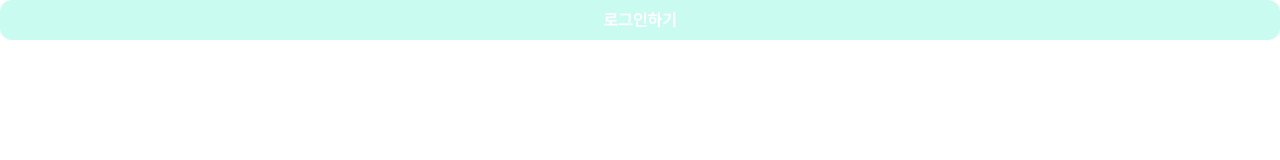
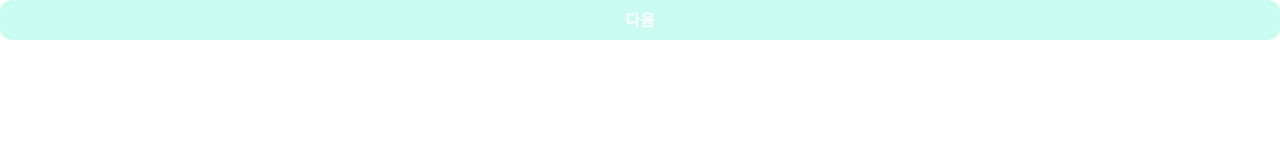
Before and after one commit to 37-dive-sopt-web/YoonhaChoi, a React app in the folder week4/homework/: page /login in a window 1280 px wide. Shown: the top 160 px of the page. Built offline with nearby package versions, Linux system fonts and the light colour scheme; the HTML template or start-up script is replaced by a standard one.

Commit message:
feat: 버튼 ...props 추가

```diff
--- a/week4/homework/src/components/button/button.tsx
+++ b/week4/homework/src/components/button/button.tsx
@@ -1,10 +1,10 @@
 interface ButtonProps {
   children: string;
-  disabled: boolean;
+  disabled?: boolean;
   onClick: () => void;
 }
 
-const Button = ({ children, disabled, onClick }: ButtonProps) => {
+const Button = ({ children, disabled, onClick, ...props }: ButtonProps) => {
   const baseStyle =
     "h-10 w-full rounded-xl text-white font-bold transition-colors duration-200";
 
@@ -19,6 +19,7 @@ const Button = ({ children, disabled, onClick }: ButtonProps) => {
       disabled={disabled}
       onClick={onClick}
       className={`${baseStyle} ${stateClasses}`}
+      {...props}
     >
       {children}
     </button>
--- a/week4/homework/src/pages/login.tsx
+++ b/week4/homework/src/pages/login.tsx
@@ -3,7 +3,7 @@ import Button from "../components/button/button";
 const LoginPage = () => {
   return (
     <div>
-      <Button children="로그인하기" disabled={true} onClick={() => {}} />
+      <Button children="다음" disabled={true} onClick={() => {}} />
     </div>
   );
 };
```
